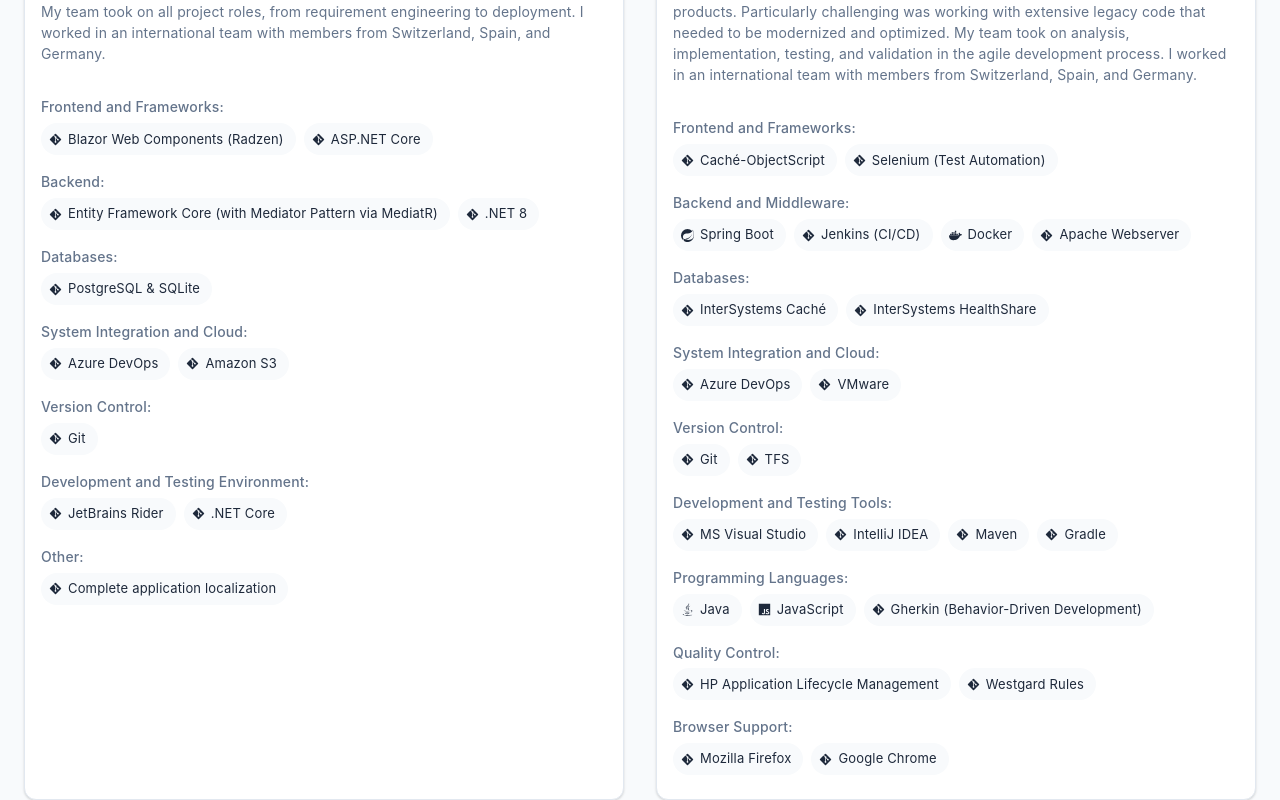
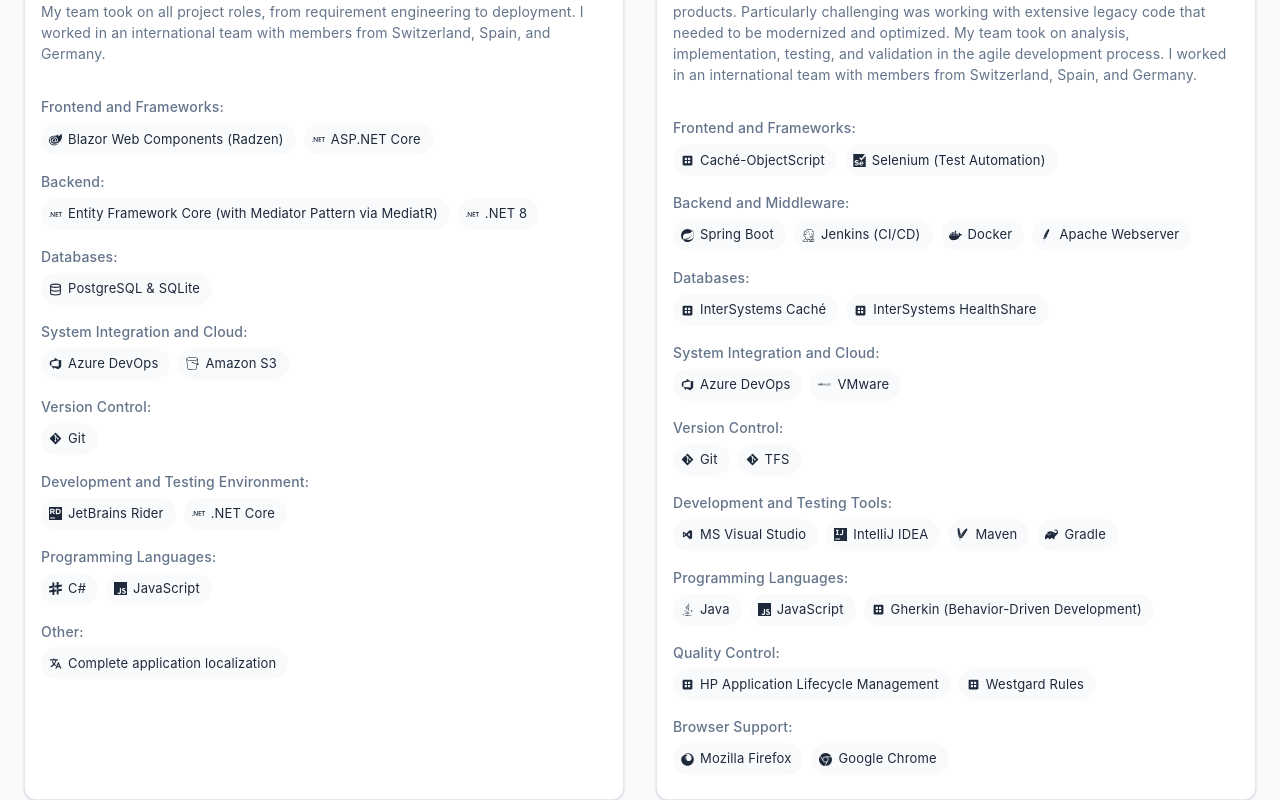
Before and after one commit to SebastianChristoph/portfolio, a React (Vite) app: page / in a window 1280 px wide. Shown: the part 2380-3180 px from the top of the page. Built offline with nearby package versions, Linux system fonts and the light colour scheme.

Commit message:
Skill Icons Lighthouse Projects

```diff
--- a/src/components/Lighthouse.tsx
+++ b/src/components/Lighthouse.tsx
@@ -9,47 +9,107 @@ import {
   useTheme,
 } from "@mui/material";
 import { useTranslation } from "react-i18next";
-import { FaGitAlt, FaJava, FaJs, FaPython } from "react-icons/fa";
+import { DiVisualstudio } from "react-icons/di";
+import { FaFirefox, FaGitAlt, FaJava, FaJenkins, FaPython } from "react-icons/fa";
+import { FiDatabase } from "react-icons/fi";
+import { IoLanguage } from "react-icons/io5";
+import { MdDataset } from "react-icons/md";
 import {
+  SiAmazons3,
+  SiApache,
+  SiApachemaven,
   SiBlazor,
   SiDocker,
+  SiDotnet,
+  SiGooglechrome,
+  SiGradle,
+  SiIntellijidea,
+  SiJavascript,
   SiJenkins,
-  SiPostgresql,
+  SiRider,
   SiSelenium,
   SiSharp,
   SiSpring,
   SiSqlite,
+  SiVmware
 } from "react-icons/si";
-
+import { VscAzureDevops } from "react-icons/vsc";
 // Helper function to get icon for technology
 const getTechIcon = (tech: string) => {
-  switch (tech.toLowerCase()) {
-    case "git":
+  switch (tech) {
+    case "Git":
       return <FaGitAlt />;
-    case "python":
+    case "TFS":
+      return <FaGitAlt />;
+    case "Blazor Web Components (Radzen)":
+      return <SiBlazor />;
+    case "Entity Framework Core (with Mediator Pattern via MediatR)":
+      return <SiDotnet />;
+      case "Entity Framework Core (mit Mediator Pattern via MediatR)":
+      return <SiDotnet />;
+    case "ASP.NET Core":
+      return <SiDotnet />;
+    case ".NET 8":
+      return <SiDotnet />;
+    case ".NET Core":
+      return <SiDotnet />;
+    case "PostgreSQL & SQLite":
+      return <FiDatabase />;
+    case "Amazon S3":
+      return <SiAmazons3 />;
+    case "Azure DevOps":
+      return <VscAzureDevops />;
+    case ".NET Core":
       return <FaPython />;
-    case "docker":
+    case "JetBrains Rider":
+      return <SiRider />;
+    case "Complete application localization":
+      return <IoLanguage />;
+      case "Komplette Anwendungs-Lokalisierung":
+        return <IoLanguage />;
+    case "Python":
+      return <FaPython />;
+    case "Docker":
       return <SiDocker />;
-    case "postgresql":
-      return <SiPostgresql />;
-    case "selenium":
+    case "C#":
+      return <SiSharp />;
+    case "Spring Boot":
+      return <SiSpring />;
+    case "Jenkins":
+      return <SiJenkins />;
+    case "Sqlite":
+      return <SiSqlite />;
+
+    case "JavaScript":
+      return <SiJavascript />;
+    case "Java":
+      return <FaJava />;
+    case "MS Visual Studio":
+      return <DiVisualstudio />;
+    case "IntelliJ IDEA":
+      return <SiIntellijidea />;
+    case "Maven":
+      return <SiApachemaven />;
+    case "Gradle":
+      return <SiGradle />;
+    case "VMware":
+      return <SiVmware />;
+    case "Docker":
+      return <SiSqlite />;
+    case "Jenkins (CI/CD)":
+      return <FaJenkins />;
+    case "Selenium (Test Automation)":
       return <SiSelenium />;
-    case "c#":
-      return <SiSharp />;
-    case "blazor":
-      return <SiBlazor />;
-    case "java":
-      return <FaJava />;
-    case "javascript":
-      return <FaJs />;
-    case "spring boot":
-      return <SiSpring />;
-    case "jenkins":
-      return <SiJenkins />;
-    case "sqlite":
-      return <SiSqlite />;
+      case "Selenium (Testautomatisierung)":
+        return <SiSelenium />;
+    case "Mozilla Firefox":
+      return <FaFirefox />;
+    case "Google Chrome":
+      return <SiGooglechrome />;
+    case "Apache Webserver":
+      return <SiApache />;
     default:
-      return <FaGitAlt />; // Fallback icon
+      return <MdDataset />; // Fallback icon
   }
 };
 
--- a/src/i18n/locales/de.json
+++ b/src/i18n/locales/de.json
@@ -187,6 +187,8 @@
         "frontend_tech": "Blazor Web Components (Radzen), ASP.NET Core",
         "backend": "Backend:",
         "backend_tech": "Entity Framework Core (mit Mediator Pattern via MediatR), .NET 8",
+        "languages": "Programmiersprachen:",
+        "languages_tech": "C#, JavaScript",
         "database": "Datenbanken:",
         "database_tech": "PostgreSQL & SQLite",
         "cloud": "Systemintegration und Cloud:",
--- a/src/i18n/locales/en.json
+++ b/src/i18n/locales/en.json
@@ -185,6 +185,8 @@
         "frontend_tech": "Blazor Web Components (Radzen), ASP.NET Core",
         "backend": "Backend:",
         "backend_tech": "Entity Framework Core (with Mediator Pattern via MediatR), .NET 8",
+        "languages": "Programming Languages:",
+        "languages_tech": "C#, JavaScript",
         "database": "Databases:",
         "database_tech": "PostgreSQL & SQLite",
         "cloud": "System Integration and Cloud:",
```
